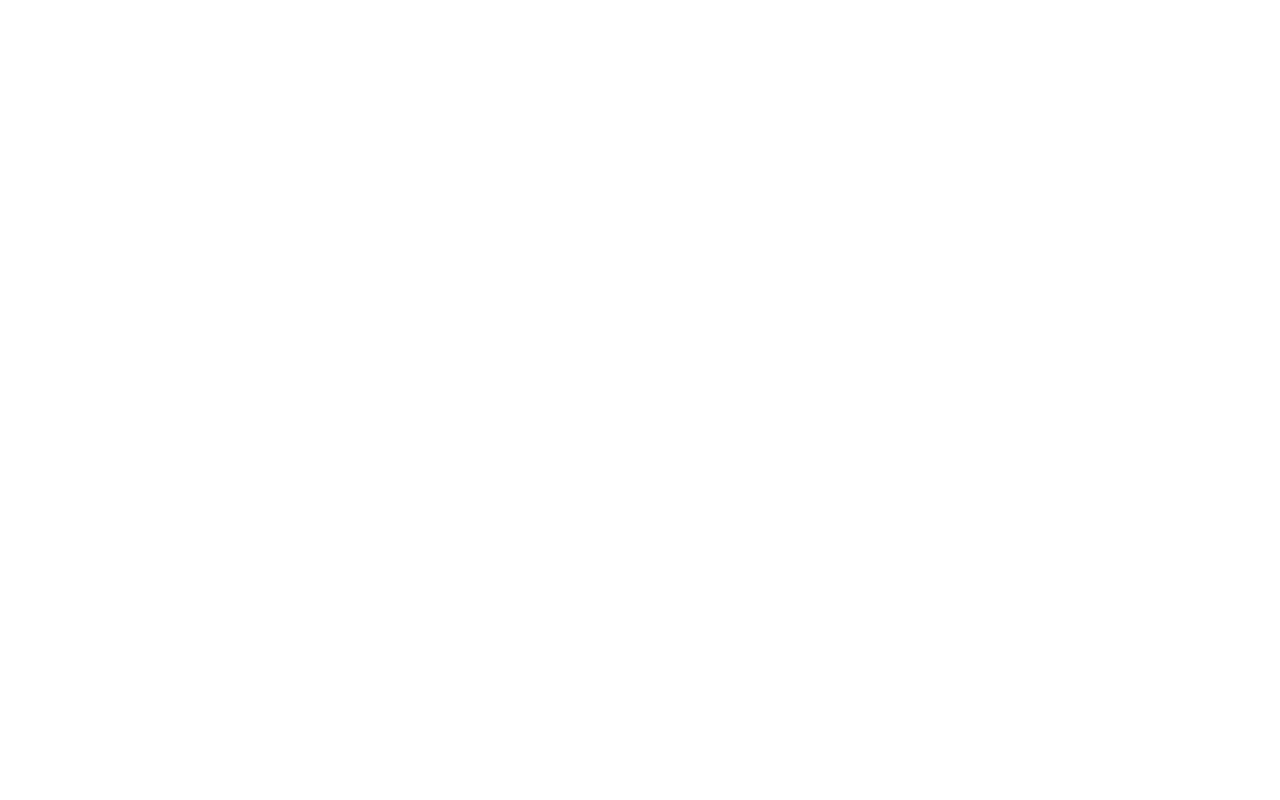
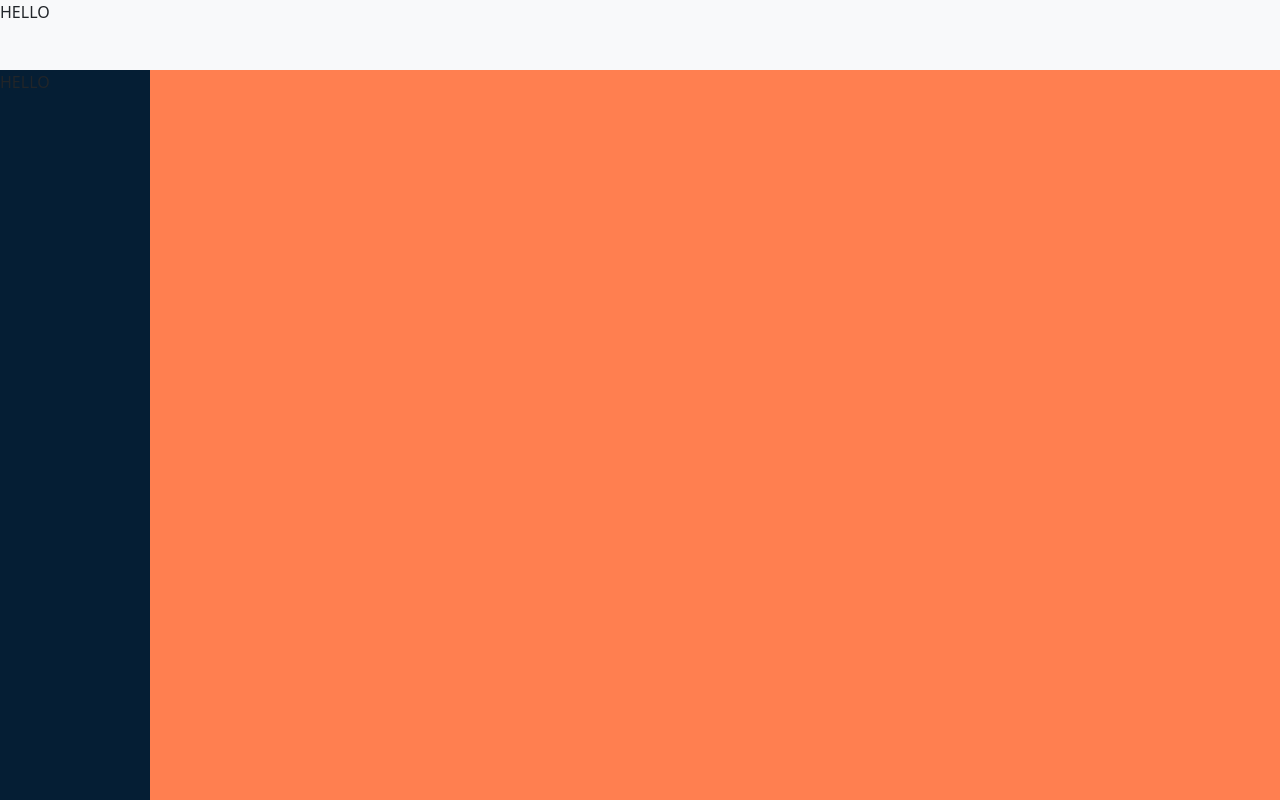
Before and after one commit to FrancescoCauzzi/html-css-bootstrap-dashboard, a plain HTML site: page index.html in a window 1280 px wide. Drawn offline with nearby package versions, Linux system fonts and the light colour scheme.

Commit message:
feat: aggiunta divs primordiali

```diff
--- a/css/style.css
+++ b/css/style.css
@@ -0,0 +1,28 @@
+.__my-container-full{
+  width: 100%;
+  height: 100%;
+}
+
+.__navbar-top{
+  height: 70px;
+  background-color: #F8F9FA;
+  width: 100%;
+  position: absolute;
+}
+
+.__navbar-left{
+  height: calc(100% - 70px);
+  background-color: #051E34 ;
+  width: 150px;
+  bottom: 0;
+  position: absolute;
+}
+
+.__my-container-page{
+  height: calc(100% - 70px);
+  width: calc(100% - 150px);
+  background-color: coral;
+  position: absolute;
+  bottom: 0;
+  right: 0;
+}
--- a/index.html
+++ b/index.html
@@ -8,16 +8,36 @@
   <title>Bootstrap Dashboard</title>
   <!-- Bootstrap Icons -->
   <link rel="stylesheet" href="https://cdn.jsdelivr.net/npm/bootstrap-icons@1.10.3/font/bootstrap-icons.css">
-  <!-- font awesom -->
+  <!-- font awesome -->
   <link rel="stylesheet" href="https://cdnjs.cloudflare.com/ajax/libs/font-awesome/6.2.1/css/all.min.css"
     integrity="sha512-MV7K8+y+gLIBoVD59lQIYicR65iaqukzvf/nwasF0nqhPay5w/9lJmVM2hMDcnK1OnMGCdVK+iQrJ7lzPJQd1w=="
     crossorigin="anonymous" referrerpolicy="no-referrer" />
   <!-- Bootstrap -->
   <link rel="stylesheet" href="https://cdn.jsdelivr.net/npm/bootstrap@5.3.0-alpha1/dist/css/bootstrap.min.css">
+  <!-- my css -->
   <link rel="stylesheet" href="css/style.css">
 </head>
 
 <body>
+  <div class="__my-container-full d-flex">
+    <nav class="__navbar-top">
+      HELLO
+
+    </nav>
+    <nav class="__navbar-left">
+      HELLO
+    </nav>
+    <div class="__my-container-page">
+
+    </div>
+
+
+
+
+
+
+
+  </div>
 
 
 
```
